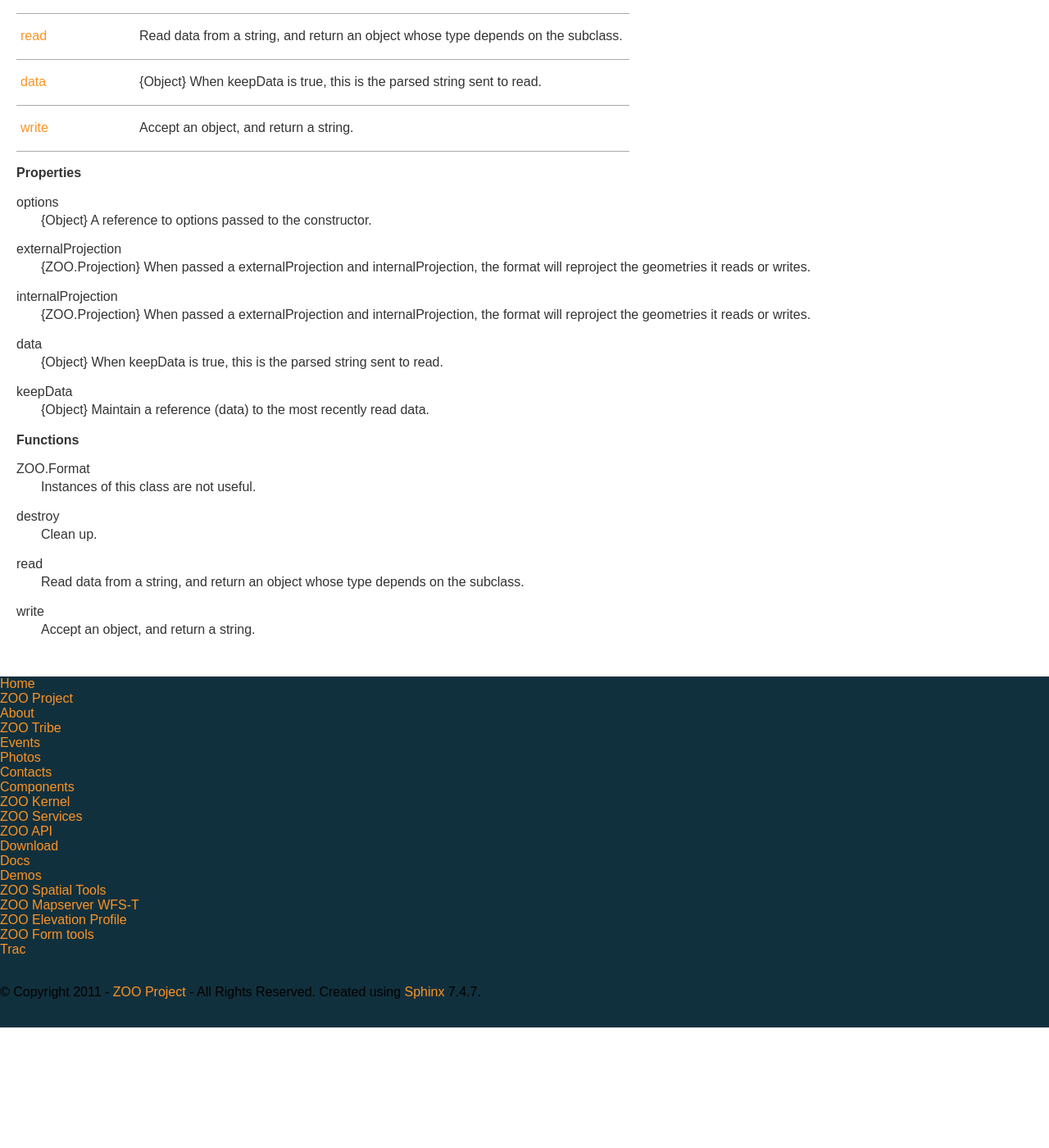
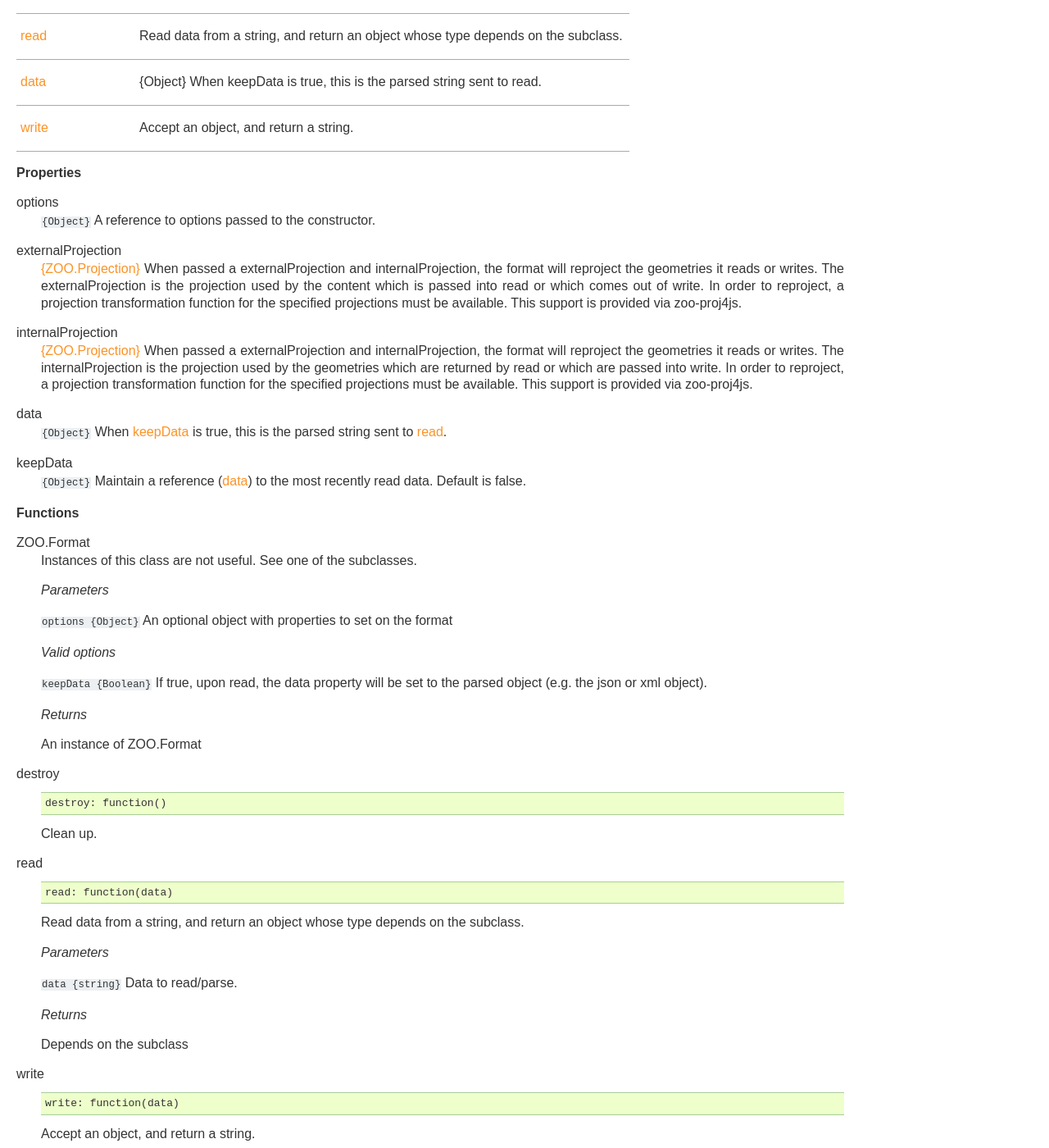
Before and after one commit to hydroleader/zoo-project, a Sphinx documentation site: the page built from docs/api/zoo-format.txt, in a window 1280 px wide and 1400 px high, scrolled down 1229 px. Shown: the whole window at 82% size. Built offline with Sphinx 7.4.7, drawn with Linux system fonts in a browser that asks for light colours; before the commit the page ends 2482 px from its top, so only the background shows below that.

Commit message:
add missing function details

```diff
--- a/docs/api/zoo-format.txt
+++ b/docs/api/zoo-format.txt
@@ -50,46 +50,86 @@ Functions
 .. _options:
 
 options
-  {Object} A reference to options passed to the constructor.
+  ``{Object}`` A reference to options passed to the constructor.
 
 .. _externalProjection:
 
 externalProjection
-  {ZOO.Projection} When passed a externalProjection and internalProjection, the format will reproject the geometries it reads or writes.
+  :ref:`{ZOO.Projection} <api-zoo-projection>` When passed a externalProjection and internalProjection,
+  the format will reproject the geometries it reads or writes. The externalProjection is the projection
+  used by the content which is passed into read or which comes out of write.  In order to reproject,
+  a projection transformation function for the specified projections must be available.  This support
+  is provided via zoo-proj4js.
 
 .. _internalProjection:
 
 internalProjection
-  {ZOO.Projection} When passed a externalProjection and internalProjection, the format will reproject the geometries it reads or writes.
+  :ref:`{ZOO.Projection} <api-zoo-projection>` When passed a externalProjection and internalProjection,
+  the format will reproject the geometries it reads or writes. The internalProjection is the projection
+  used by the geometries which are returned by read or which are passed into write.  In order to reproject,
+  a projection transformation function for the specified projections must be available.  This support
+  is provided via zoo-proj4js.
 
 .. _data:
 
 data
-  {Object} When keepData is true, this is the parsed string sent to read.
+  ``{Object}`` When :ref:`keepData <keepData>` is true, this is the parsed string sent to :ref:`read <read>`.
 
 .. _keepData:
 
 keepData
-  {Object} Maintain a reference (data) to the most recently read data.
+  ``{Object}`` Maintain a reference (:ref:`data <data>`) to the most recently read data.  Default is false.
 
 **Functions**
 
 .. _ZOO.Format:
 
 ZOO.Format
-  Instances of this class are not useful.
+  Instances of this class are not useful.  See one of the subclasses.
+
+  *Parameters*
+
+  ``options {Object}`` An optional object with properties to set on the format
+
+  *Valid options*
+
+  ``keepData {Boolean}`` If true, upon read, the data property will be set to the parsed object (e.g. the json or xml object).
+
+  *Returns*
+
+  An instance of ZOO.Format
 
 .. _destroy:
 
 destroy
+  ::
+
+    destroy: function()
+
   Clean up.
 
 .. _read:
 
 read
+  ::
+
+    read: function(data)
+
   Read data from a string, and return an object whose type depends on the subclass.
+
+  *Parameters*
+
+  ``data {string}`` Data to read/parse.
+
+  *Returns*
+
+  Depends on the subclass
 
 .. _write:
 
 write
+  ::
+
+    write: function(data)
+
   Accept an object, and return a string.
```
